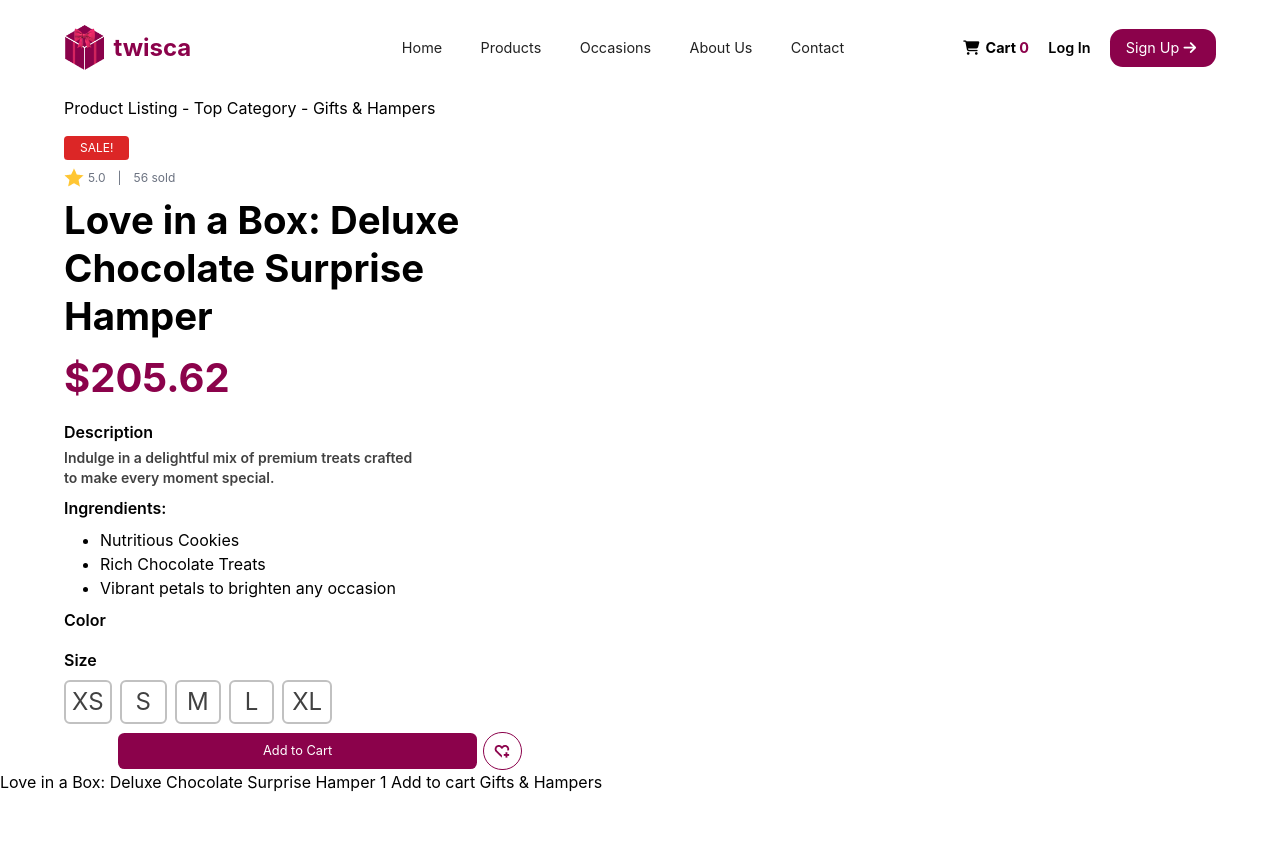
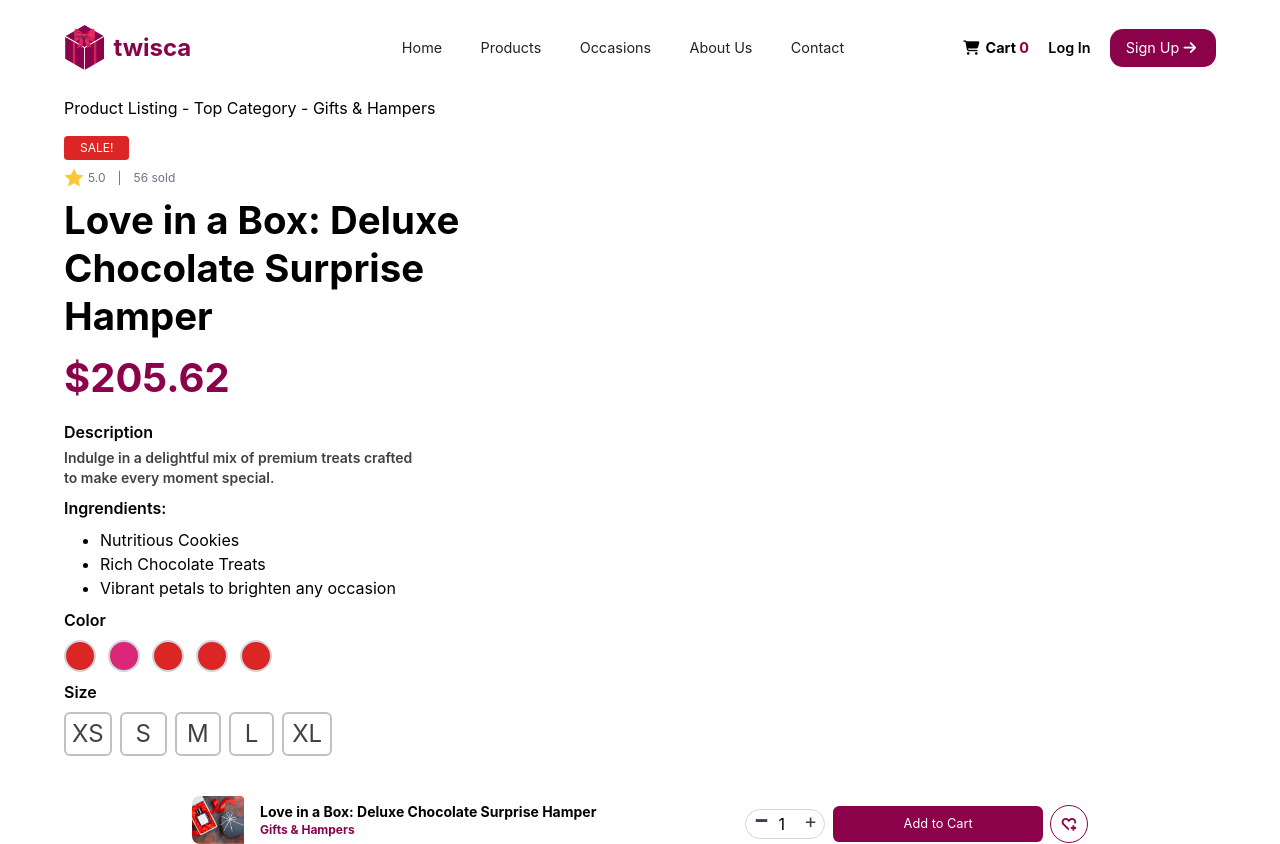
Before and after one commit to SheharyarXD/twisca, a React (Create React App) app in the folder my-app/: page /products/productDetails in a window 1280 px wide. Before the commit the page ends 800 px from the top, so only its background shows below. Built offline with nearby package versions, Linux system fonts and the light colour scheme.

Commit message:
In progress

```diff
--- a/my-app/src/components/ProductsDetails.js
+++ b/my-app/src/components/ProductsDetails.js
@@ -1,50 +1,127 @@
 import React from "react";
+import { useState } from "react";
 import Header from "./header";
-const ProductDetails=()=>{
-    return(<>
+const ProductDetails = () => {
+    const [quantity, setQuantity] = useState(1);
+
+  const handleIncrement = () => {
+    setQuantity((prev) => prev + 1);
+  };
+
+  const handleDecrement = () => {
+    setQuantity((prev) => (prev > 1 ? prev - 1 : 1));
+  };
+
+  return (
+    <>
       <Header></Header>
       <div className="w-[50vw] px-[5vw]">
         <p>Product Listing - Top Category - Gifts & Hampers</p>
-        <div className="text-white bg-red-600 w-fit px-4 py-1 mt-[2vh]  text-xs rounded-[0.3vw]">SALE!</div>
+        <div className="text-white bg-red-600 w-fit px-4 py-1 mt-[2vh]  text-xs rounded-[0.3vw]">
+          SALE!
+        </div>
         <div className="flex flex-row text-xs items-center pt-[1vh] text-gray-500">
-            <img src="../Images/ri-star-fill.png" className="pr-1" alt="" /> <p><span className="pr-3">5.0</span>|<span className="pl-3">56</span> sold</p>
+          <img src="../Images/ri-star-fill.png" className="pr-1" alt="" />{" "}
+          <p>
+            <span className="pr-3">5.0</span>|<span className="pl-3">56</span>{" "}
+            sold
+          </p>
         </div>
-        <div className="font-bold text-[2.4rem] pt-[1vh] leading-tight">Love in a Box: Deluxe Chocolate Surprise Hamper</div>
-        <div className="font-bold text-[#8B024B] py-[1vh] text-[2.5rem]">$205.62</div>
+        <div className="font-bold text-[2.4rem] pt-[1vh] leading-tight">
+          Love in a Box: Deluxe Chocolate Surprise Hamper
+        </div>
+        <div className="font-bold text-[#8B024B] py-[1vh] text-[2.5rem]">
+          $205.62
+        </div>
         <div>
           <div className="font-semibold py-1">Description</div>
-            <p className="text-sm text-[#414141] font-semibold w-[70%]">Indulge in a delightful mix of premium treats crafted to make every moment special.</p>
+          <p className="text-sm text-[#414141] font-semibold w-[70%]">
+            Indulge in a delightful mix of premium treats crafted to make every
+            moment special.
+          </p>
         </div>
         <div>
-            <div className="font-semibold py-2">
-            Ingrendients:</div>
+          <div className="font-semibold py-2">Ingrendients:</div>
           <ul className="list-disc pl-9">
             <li>Nutritious Cookies</li>
             <li>Rich Chocolate Treats</li>
             <li>Vibrant petals to brighten any occasion</li>
           </ul>
         </div>
+        <div>
           <div className="font-semibold py-2">Color</div>
+          <div className="flex flex-row justify-start items-center space-x-3">
+            <div className="rounded-full h-8 w-8 bg-red-600 border-2 border-gray-300 hover:border-red-800"></div>
+            <div className="rounded-full h-8 w-8 bg-pink-600 border-2 border-gray-300 hover:border-pink-800"></div>
+            <div className="rounded-full h-8 w-8 bg-red-600 border-2 border-gray-300 hover:border-red-800"></div>
+            <div className="rounded-full h-8 w-8 bg-red-600 border-2 border-gray-300 hover:border-red-800"></div>
+            <div className="rounded-full h-8 w-8 bg-red-600 border-2 border-gray-300 hover:border-red-800"></div>
+          </div>
+        </div>
         <div>
           <div className="font-semibold py-2">Size</div>
           <ul className="flex flex-row">
-                <li className="text-2xl hover:border-[#8B024B] cursor-pointer text-[#414141] py-1 px-1.5 mr-1 border-2 border-[#C1C1C1] rounded-md">XS</li>
-                <li className="text-2xl hover:border-[#8B024B] cursor-pointer text-[#414141] py-1 px-3.5 mx-1 border-2 border-[#C1C1C1] rounded-md">S</li>
-                <li className="text-2xl hover:border-[#8B024B] cursor-pointer text-[#414141] py-1 px-2.5 mx-1 border-2 border-[#C1C1C1] rounded-md">M</li>
-                <li className="text-2xl hover:border-[#8B024B] cursor-pointer text-[#414141] py-1 px-3.5 mx-1 border-2 border-[#C1C1C1] rounded-md">L</li>
-                <li className="text-2xl hover:border-[#8B024B] cursor-pointer text-[#414141] py-1 px-2 mx-1   border-2 border-[#C1C1C1] rounded-md">XL</li>
+            <li className="text-2xl hover:border-[#8B024B] cursor-pointer text-[#414141] py-1 px-1.5 mr-1 border-2 border-[#C1C1C1] rounded-md">
+              XS
+            </li>
+            <li className="text-2xl hover:border-[#8B024B] cursor-pointer text-[#414141] py-1 px-3.5 mx-1 border-2 border-[#C1C1C1] rounded-md">
+              S
+            </li>
+            <li className="text-2xl hover:border-[#8B024B] cursor-pointer text-[#414141] py-1 px-2.5 mx-1 border-2 border-[#C1C1C1] rounded-md">
+              M
+            </li>
+            <li className="text-2xl hover:border-[#8B024B] cursor-pointer text-[#414141] py-1 px-3.5 mx-1 border-2 border-[#C1C1C1] rounded-md">
+              L
+            </li>
+            <li className="text-2xl hover:border-[#8B024B] cursor-pointer text-[#414141] py-1 px-2 mx-1   border-2 border-[#C1C1C1] rounded-md">
+              XL
+            </li>
           </ul>
         </div>
-        <div className="flex flex-row items-center justify-center pt-[1vh]">
-            <button className="bg-[#8B024B] text-white w-[70%] text-[0.8rem] py-2 rounded-[0.5vw] ">Add to Cart</button>
-            <button className="border-[#8B024B] border text-white ml-[0.5vw] px-[0.8vw] py-[0.9vw] rounded-full "><img src="../Images/Union.png" alt="" /></button>
+      </div>
+      <div className="flex flex-row justify-between px-[15vw] pt-[5vh] w-[100vw] items-center">
+        <div className="flex flex-row items-center">
+            <img className="h-12 pr-4 rounded-lg" src="../Images/sampleImage2.png" alt="" />
+            <div className="flex flex-col">
+            <div className="font-bold text-sm">Love in a Box: Deluxe Chocolate Surprise Hamper </div>
+            <div className="font-bold text-xs text-[#8B024B]">Gifts & Hampers</div>
             </div>
           </div>
-Love in a Box: Deluxe Chocolate Surprise Hamper
-1
-Add to cart
-Gifts & Hampers
-    </>);
+          <div className="flex flex-row items-center justify-center pt-[1vh]">
+      <div className="flex items-center px-2 relative">
+      {/* Minus Button */}
+      <button
+        onClick={handleDecrement}
+         className="hover:text-[#8B024B] text-4xl -top-2.5 text-gray-700 absolute left-4"
+      >
+        -
+      </button>
 
-}
-export default ProductDetails
+      {/* Input Box */}
+      <input
+        type="number"
+        value={quantity}
+        readOnly
+        className="w-[80px] text-center border border-gray-300 rounded-2xl text-center pl-2 py-0.5 focus:outline-none focus:ring-2 focus:ring-blue-500"
+      />
+
+      {/* Plus Button */}
+      <button
+        onClick={handleIncrement}
+        className="hover:text-[#8B024B] text-xl -top-0.5 text-gray-700 absolute right-4"
+      >
+        +
+      </button>
+    </div>
+            <button className="bg-[#8B024B] text-white px-[5.5vw] text-[0.8rem] py-2 rounded-[0.5vw] ">
+              Add to Cart
+            </button>
+            <button className="border-[#8B024B] border text-white ml-[0.5vw] px-[0.8vw] py-[0.9vw] rounded-full ">
+              <img src="../Images/Union.png" alt="" />
+            </button>
+          </div>
+      </div>
+    </>
+  );
+};
+export default ProductDetails;
```
Lines whose indentation alone changed are shown as unchanged.
